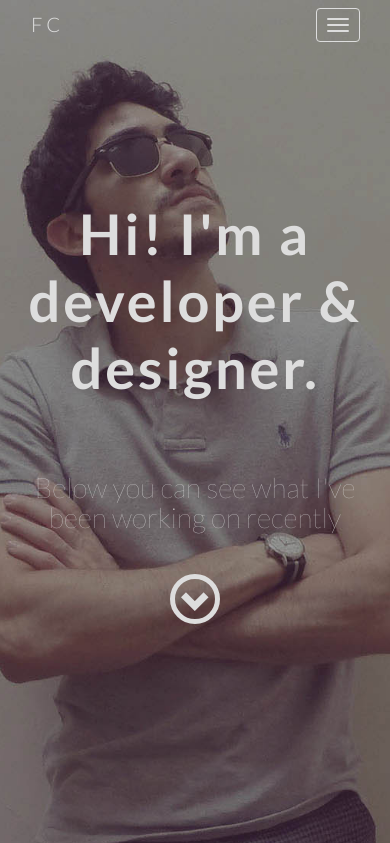
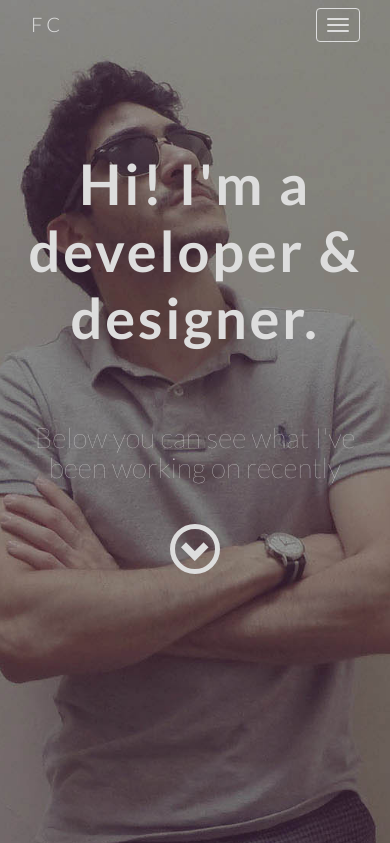
Before and after one commit to omninando/omninando.github.io, a web app: file index.html in a window 390 px wide. Shown: the top 843 px of the page. Run offline with its HTML, style and script files only (its server is not run), Linux system fonts and the light colour scheme; some libraries are stand-ins or nearby versions.

Commit message:
fix fix fix size fix

```diff
--- a/assets/css/main.css
+++ b/assets/css/main.css
@@ -588,7 +588,7 @@ footer {
 		right: 0;
 	}
 	.feature {
-		padding-top: 50px;
+		padding-top: 0;
 	}
 
 	.brasa {
@@ -652,7 +652,7 @@ footer {
 		right: 0;
 	}
 	.feature {
-		padding-top: 50px;
+		padding-top: 0;
 	}
 
 	.brasa {
```
